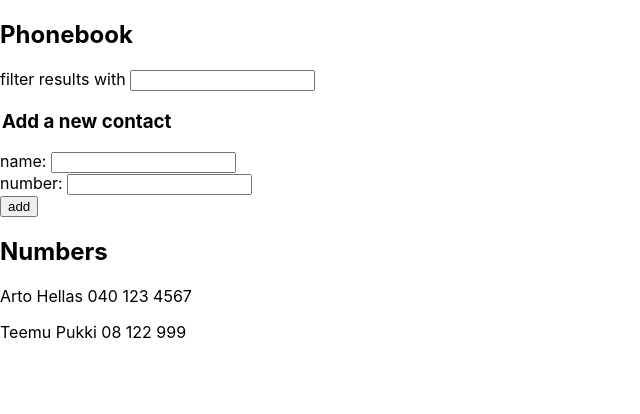
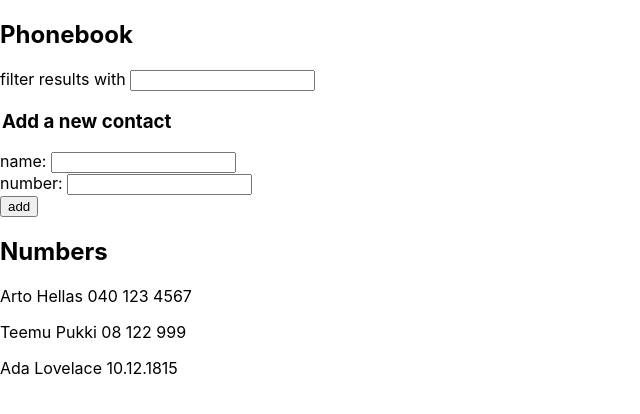
Before and after one commit to jkerola/fullstack2020, a React (Create React App) app in the folder 2/puhelinluettelo/: page / in a window 1280 px wide. Shown: the top 414 px of the page, without its empty margins (0-640 px from the left). Built offline with nearby package versions, Linux system fonts and the light colour scheme.

Commit message:
Exercise 2.10

```diff
--- a/2/puhelinluettelo/src/App.js
+++ b/2/puhelinluettelo/src/App.js
@@ -10,32 +10,36 @@ const App = () => {
     {
       name: 'Teemu Pukki',
       number: '08 122 999'
+    },
+    {
+      name: 'Ada Lovelace',
+      number: '10.12.1815'
     }
   ])
   const [newName, setNewName] = useState('')
   const [newNumber, setNewNumber] = useState('')
   const [newFilter, setNewFilter] = useState('')
   const [showAll, setShowAll] = useState(true)
-  const personsToShow = showAll
+  const personsToShow = showAll // filter names that contain substring newFilter
     ? persons
     : persons.filter(person => person.name.toLowerCase().includes(newFilter.toLowerCase()))
-  const handleNameChange = (event) => {
+  const handleNameChange = (event) => { //eventhandlers for textbox
     setNewName(event.target.value)
   }
-  const handleNumberChange = (event) => {
+  const handleNumberChange = (event) => { // -''-
     setNewNumber(event.target.value)
   }
   const addNewPerson = (event) => {
     event.preventDefault()
-    const names = persons.map(person => person.name)
+    const names = persons.map(person => person.name.toLowerCase())
     const numbers = persons.map(person => person.number)
-    if (names.includes(newName) || numbers.includes(newNumber)) {
-      window.alert(`${names.includes(newName)
+    if (names.includes(newName.toLowerCase()) || numbers.includes(newNumber)) {
+      window.alert(`${names.includes(newName.toLowerCase()) //checks if name or number is in registry
         ? newName
         : newNumber} has already been added to the phonebook!`)
       setNewName('')
       setNewNumber('')
-    } else {
+    } else { //creates a new person
       const newPerson = {
         name: newName,
         number: newNumber
@@ -45,7 +49,7 @@ const App = () => {
       setNewNumber('')
     }
   }
-  const handleFilterChange = (event) => {
+  const handleFilterChange = (event) => { //if empty filterfield, show all contacts
     setNewFilter(event.target.value)
     if (event.target.value === ('')) {
       setShowAll(true)
@@ -53,30 +57,56 @@ const App = () => {
       setShowAll(false)
     }
   }
-
+  // controls for adding a new person to the contact list
+  const formControls = { addNewPerson, newName, handleNameChange, newNumber, handleNumberChange }
   return (
     <div>
       <h2>Phonebook</h2>
-        filter results with <input value={newFilter} onChange={handleFilterChange} />
-      <form onSubmit={addNewPerson}>
+      <FilterForm newFilter={newFilter} handleFilterChange={handleFilterChange} />
+      <AddNewPersonForm formControls={formControls} />
+      <h2>Numbers</h2>
+      <Contacts personsToShow={personsToShow} />
+    </div >
+  )
+
+}
+const AddNewPersonForm = ({ formControls }) => {
+  return (
+    <form onSubmit={formControls.addNewPerson}>
       <legend><h3>Add a new contact</h3></legend>
       <div>
-          name: <input value={newName} onChange={handleNameChange} /><br />
-          number: <input value={newNumber} onChange={handleNumberChange} />
+        name: <input value={formControls.newName} onChange={formControls.handleNameChange} /><br />
+          number: <input value={formControls.newNumber} onChange={formControls.handleNumberChange} />
       </div>
       <div>
         <button type="submit">add</button>
       </div>
     </form>
-      <h2>Numbers</h2>
+  )
+}
+const FilterForm = ({ newFilter, handleFilterChange }) => {
+  return (
+    <div>
+      filter results with <input value={newFilter} onChange={handleFilterChange} />
+    </div>
+  )
+}
+const Contacts = ({ personsToShow }) => {
+  return (
     <div>
       {personsToShow.map(person =>
-          <p key={person.name}>{person.name} {person.number}</p>
+        <Person key={person.name} person={person} />
       )}
     </div>
-    </div>
   )
+}
 
+const Person = ({ person }) => {
+  return (
+    <p>
+      {person.name} {person.number}
+    </p>
+  )
 }
 
 export default App
```
Lines whose indentation alone changed are shown as unchanged.
